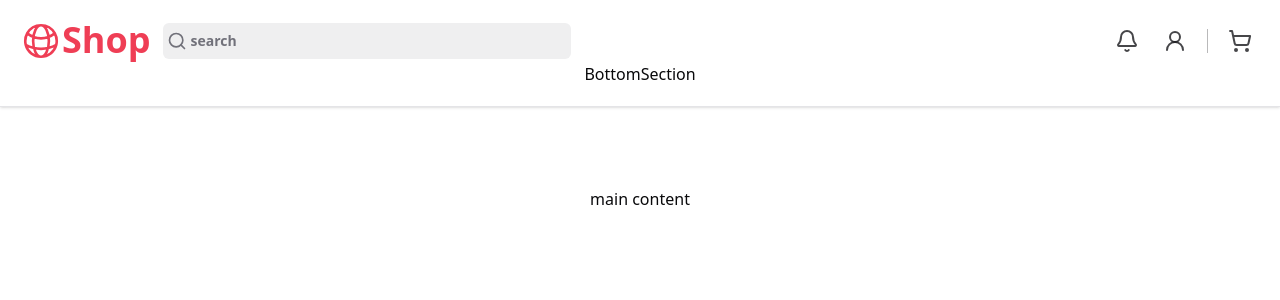
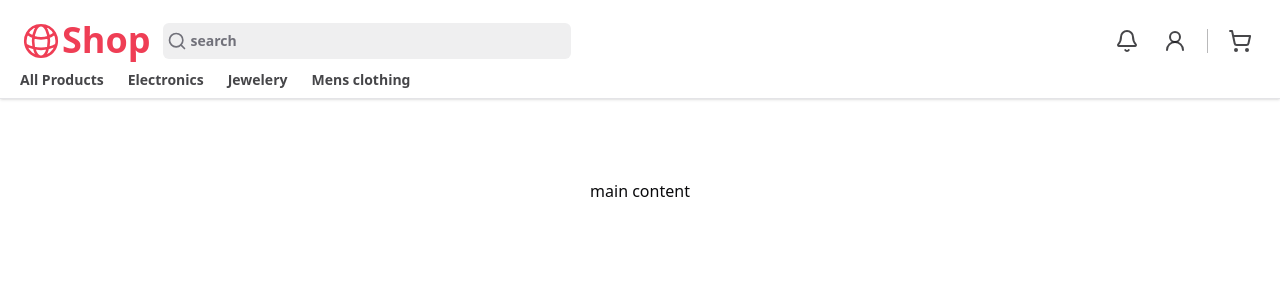
Before and after one commit to hossein-jorfi/Shop-Next.js, a Next.js app: page / in a window 1280 px wide. Shown: the top 300 px of the page. Built offline with nearby package versions, Linux system fonts and the light colour scheme.

Commit message:
BottomSection

```diff
--- a/src/components/sections/top-nav/bottom-section.tsx
+++ b/src/components/sections/top-nav/bottom-section.tsx
@@ -1,5 +1,18 @@
+import { ReactNode } from "react";
+
 const BottomSection = () => {
-  return <div>BottomSection</div>;
+  return (
+    <div className="mt-2 flex font-semibold text-sm text-primary/80 pb-2">
+      <CategoryItemWraper>All Products</CategoryItemWraper>
+      <CategoryItemWraper>Electronics</CategoryItemWraper>
+      <CategoryItemWraper>Jewelery</CategoryItemWraper>
+      <CategoryItemWraper>Mens clothing</CategoryItemWraper>
+    </div>
+  );
 };
 
 export default BottomSection;
+
+const CategoryItemWraper = ({ children }: { children: ReactNode }) => {
+  return <p className="hover:border-b-2 border-red cursor-pointer pr-6">{children}</p>;
+};
--- a/src/components/sections/top-nav/index.tsx
+++ b/src/components/sections/top-nav/index.tsx
@@ -3,7 +3,7 @@ import TopSection from "./top-section";
 
 const TopNav = () => {
   return (
-    <div className="border-b shadow content-paddign-x content-paddign-y">
+    <div className="border-b shadow content-paddign-x content-paddign-y !pb-0">
       <TopSection />
       <BottomSection />
     </div>
```
